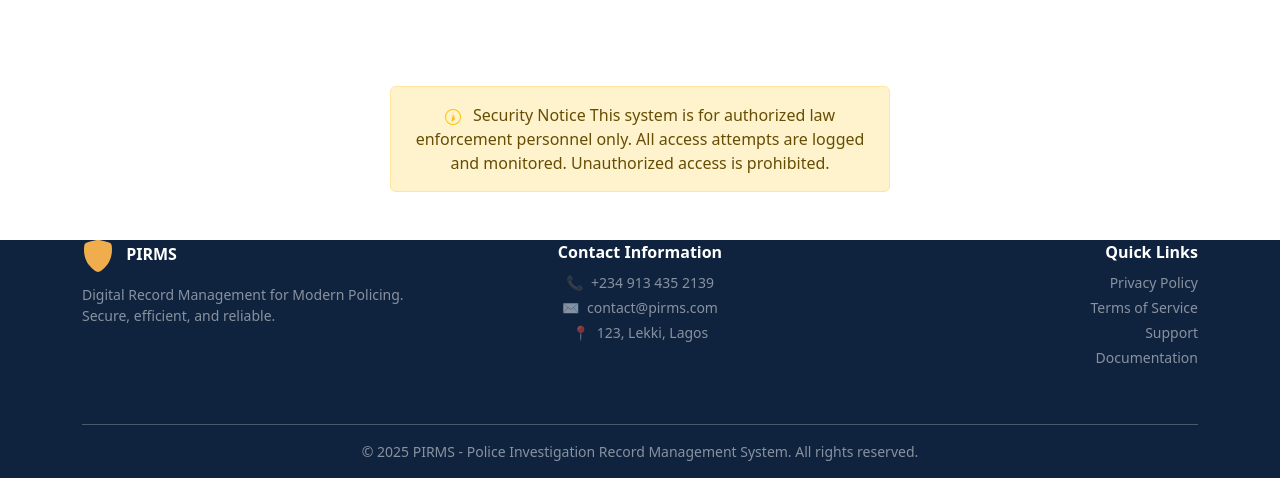
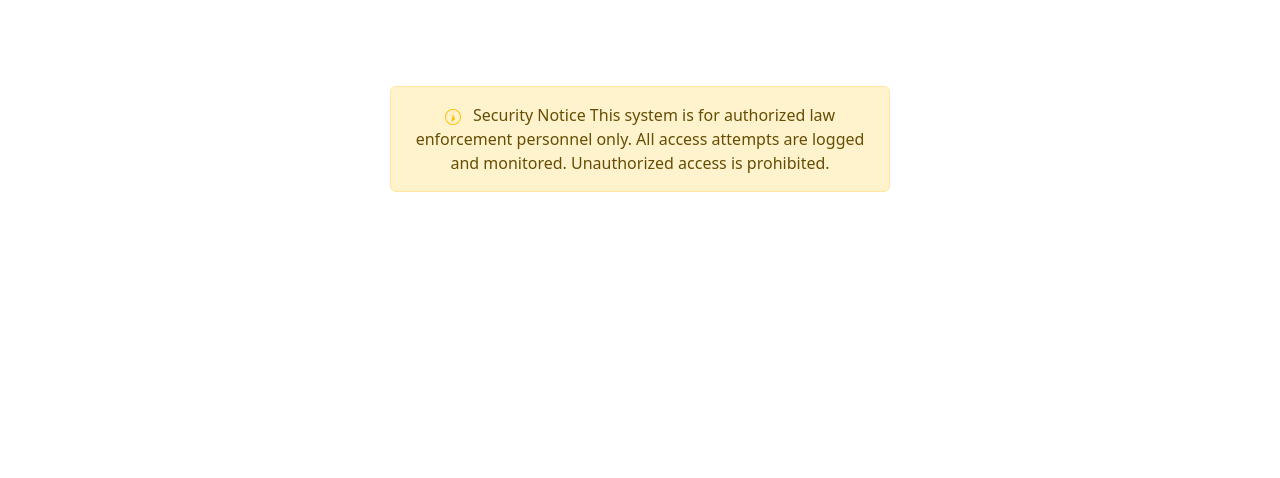
Before and after one commit to divine-pa/PIRMS, a PHP site: page /login.php in a window 1280 px wide. Shown: the part 738-1216 px from the top of the page. After the commit the page ends 930 px from the top, so only its background shows below. Run offline with PHP 8.4, Linux system fonts and the light colour scheme.

```diff
--- a/login.php
+++ b/login.php
@@ -198,51 +198,6 @@ if ($_SERVER['REQUEST_METHOD'] === 'POST') {
 
 
   <!-- Footer Section -->
-  <footer class="text-white pt-7" style="background-color: #10233e;">
-    <div class="container">
-      <div class="row pb-4">
-        <!-- PIRMS Logo/Description -->
-        <div class="col-md-4 mb-4 mb-md-0 d-flex flex-column align-items-md-start align-items-center">
-          <div class="mb-2">
-            <svg xmlns="http://www.w3.org/2000/svg" width="32" height="32" fill="rgb(240,173,78)" class="bi bi-shield" viewBox="0 0 16 16">
-              <path d="M5.338 1.59a61 61 0 0 0-2.837.856.48.48 0 0 0-.328.39c-.554 4.157.726 7.19 2.253 9.188a10.7 10.7 0 0 0 2.287 2.233c.346.244.652.42.893.533q.18.085.293.118a1 1 0 0 0 .101.025 1 1 0 0 0 .1-.025q.114-.034.294-.118c.24-.113.547-.29.893-.533a10.7 10.7 0 0 0 2.287-2.233c1.527-1.997 2.807-5.031 2.253-9.188a.48.48 0 0 0-.328-.39c-.651-.213-1.75-.56-2.837-.855C9.552 1.29 8.531 1.067 8 1.067c-.53 0-1.552.223-2.662.524z" />
-              <path d="M5.072.56C6.157.265 7.31 0 8 0s1.843.265 2.928.56c1.11.3 2.229.655 2.887.87a1.54 1.54 0 0 1 1.044 1.262c.596 4.477-.787 7.795-2.465 9.99a11.8 11.8 0 0 1-2.517 2.453 7 7 0 0 1-1.048.625c-.28.132-.581.24-.829.24s-.548-.108-.829-.24a7 7 0 0 1-1.048-.625 11.8 11.8 0 0 1-2.517-2.453C1.928 10.487.545 7.169 1.141 2.692A1.54 1.54 0 0 1 2.185 1.43 63 63 0 0 1 5.072.56" />
-            </svg>
-            <span class="ms-2 fw-semibold">PIRMS</span>
-          </div>
-          <div class="text-white-50 small mt-1 text-md-start text-center">
-            Digital Record Management for Modern Policing.<br>
-            Secure, efficient, and reliable.
-          </div>
-        </div>
-
-        <!-- Contact Information -->
-        <div class="col-md-4 mb-4 mb-md-0 text-md-center text-center">
-          <span class="fw-semibold mb-2 d-block">Contact Information</span>
-          <div class="small text-white-50">
-            <div class="mb-1"><span class="me-2">&#128222;</span>+234 913 435 2139</div>
-            <div class="mb-1"><span class="me-2">&#9993;</span>contact@pirms.com</div>
-            <div><span class="me-2">&#128205;</span>123, Lekki, Lagos</div>
-          </div>
-        </div>
-
-        <!-- Quick Links -->
-        <div class="col-md-4 text-md-end text-center">
-          <span class="fw-semibold mb-2 d-block">Quick Links</span>
-          <ul class="list-unstyled small text-white-50">
-            <li class="mb-1"><a href="#" class="text-white-50 text-decoration-none">Privacy Policy</a></li>
-            <li class="mb-1"><a href="#" class="text-white-50 text-decoration-none">Terms of Service</a></li>
-            <li class="mb-1"><a href="#" class="text-white-50 text-decoration-none">Support</a></li>
-            <li><a href="#" class="text-white-50 text-decoration-none">Documentation</a></li>
-          </ul>
-        </div>
-      </div>
-      <hr class="border-light my-3">
-      <div class="text-center pb-3 small text-white-50">
-        © 2025 PIRMS - Police Investigation Record Management System. All rights reserved.
-      </div>
-    </div>
-  </footer>
 
 
 
```
Also changed, not shown: contact.php (+8 -8 lines), setting.php (+8 -8 lines).
